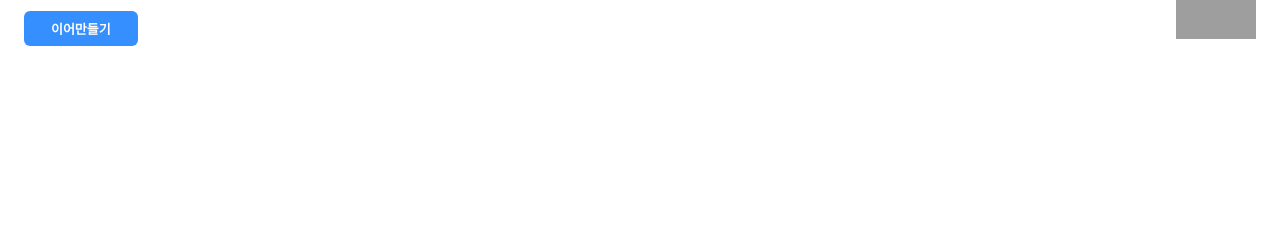
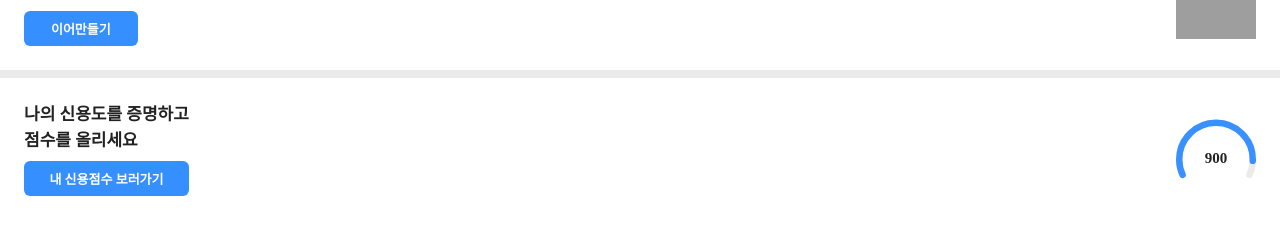
Before and after one commit to SongA2/my-account, a Next.js app: page / in a window 1280 px wide. Shown: the part 120-354 px from the top of the page. Built offline with nearby package versions, Linux system fonts and the light colour scheme; no server answers; the database is empty; grey boxes are pictures that could not be loaded.

Commit message:
feat: 신용점수 컴포넌트 추가

```diff
--- /dev/null
+++ b/src/components/home/CreditScore.tsx
@@ -0,0 +1,40 @@
+import CreditScoreChart from '../shared/CreditScoreChart'
+import Flex from '@shared/Flex'
+import Text from '@shared/Text'
+import Button from '@shared/Button'
+import Spacing from '@shared/Spacing'
+import Skeleton from '@shared/Skeleton'
+
+function CreditScore() {
+  return (
+    <div style={{ padding: 24 }}>
+      <Flex justify="space-between" align="center">
+        <Flex direction="column">
+          <Text bold>
+            나의 신용도를 증명하고 <br />
+            점수를 올리세요
+          </Text>
+          <Spacing size={8} />
+          <Button>내 신용점수 보러가기</Button>
+        </Flex>
+        <CreditScoreChart width={80} height={80} score={900} />
+      </Flex>
+    </div>
+  )
+}
+
+export function CreditScoreSkeleton() {
+  return (
+    <div style={{ padding: 24 }}>
+      <Flex justify="space-between" align="center">
+        <Flex direction="column">
+          <Skeleton width={155} height={50} />
+          <Spacing size={8} />
+          <Skeleton width={155} height={31} />
+        </Flex>
+      </Flex>
+    </div>
+  )
+}
+
+export default CreditScore
--- a/src/components/shared/CreditScoreChart.tsx
+++ b/src/components/shared/CreditScoreChart.tsx
@@ -59,7 +59,7 @@
           strokeDashoffset={dashoffset}
         ></path>
       </svg>
-      <Text bold={true} css={textStyles} typography="t6">
+      <Text bold css={textStyles} typography="t6">
         {score === 0 ? '???' : addDelimiter(score)}
       </Text>
     </Container>
--- a/src/pages/index.tsx
+++ b/src/pages/index.tsx
@@ -2,10 +2,17 @@
 
 import Account from '@components/home/Account'
 import { BannerSkeleton } from '@components/home/EventBanners'
+import { CreditScoreSkeleton } from '@components/home/CreditScore'
+import Spacing from '@shared/Spacing'
 
 const EventBanners = dynamic(() => import('@components/home/EventBanners'), {
   ssr: false,
   loading: () => <BannerSkeleton />,
+})
+
+const CreditScore = dynamic(() => import('@components/home/CreditScore'), {
+  ssr: false,
+  loading: () => <CreditScoreSkeleton />,
 })
 
 export default function Home() {
@@ -13,6 +20,8 @@
     <>
       <EventBanners />
       <Account />
+      <Spacing size={8} backgroundColor="gray100" />
+      <CreditScore />
     </>
   )
 }
--- /dev/null
+++ b/src/utils/addDelimiter.ts
@@ -0,0 +1,5 @@
+function addDelimiter(value: number | string, delimiter = ',') {
+  return value.toString().replace(/\B(?=(\d{3})+(?!\d))/g, delimiter)
+}
+
+export default addDelimiter
--- a/tsconfig.json
+++ b/tsconfig.json
@@ -22,7 +22,8 @@
       "@remote/*": ["src/remote/*"],
       "@constants": ["src/constants/index"],
       "@constants/*": ["src/constants/*"],
-      "@models/*": ["src/models/*"]
+      "@models/*": ["src/models/*"],
+      "@utils/*": ["src/utils/*"]
     },
     "jsxImportSource": "@emotion/react"
   },
```
Also changed, not shown: src/utils/formatTime.ts (added, +26 -0 lines).
